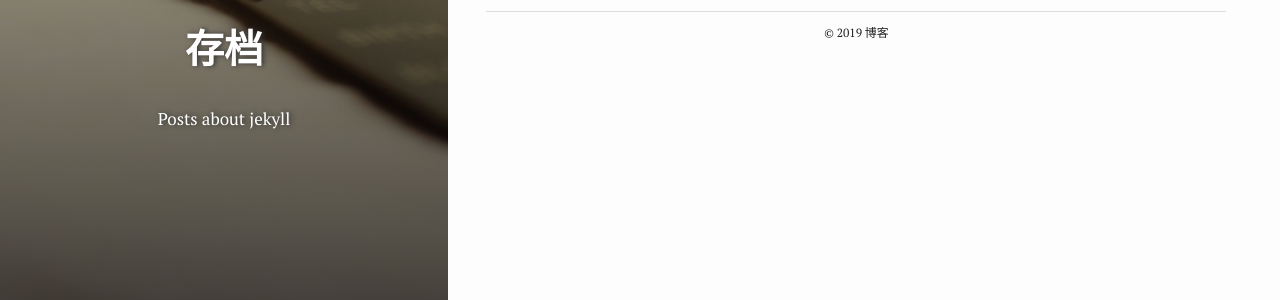
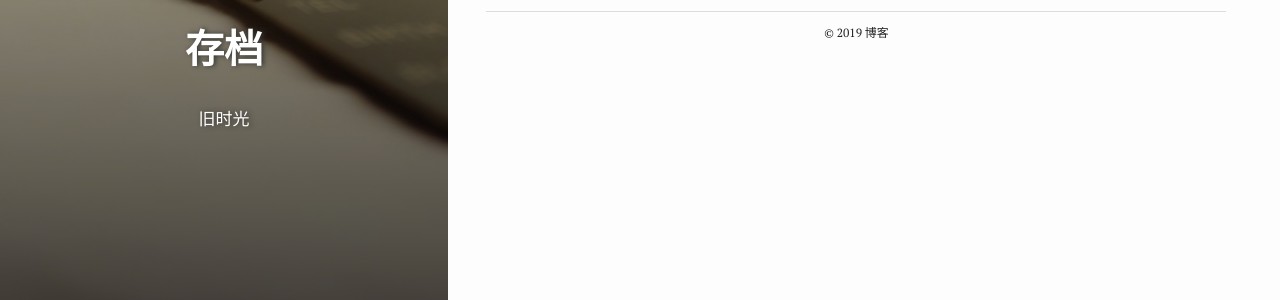
Before and after one commit to suyuejie/blog, a Jekyll site: the page built from archive.md, in a window 1280 px wide. Shown: the part 572-872 px from the top of the page. Built offline with Jekyll 4.4.1, drawn with Linux system fonts in a browser that asks for light colours.

Commit message:
Add files via upload

```diff
--- a/archive.md
+++ b/archive.md
@@ -3,8 +3,8 @@ bg: "tag.jpg"
 layout: page
 permalink: /posts/
 title: "存档"
-crawlertitle: "All articles"
-summary: "Posts about jekyll"
+crawlertitle: "所有的文章"
+summary: "旧时光"
 active: archive
 ---
 
```
